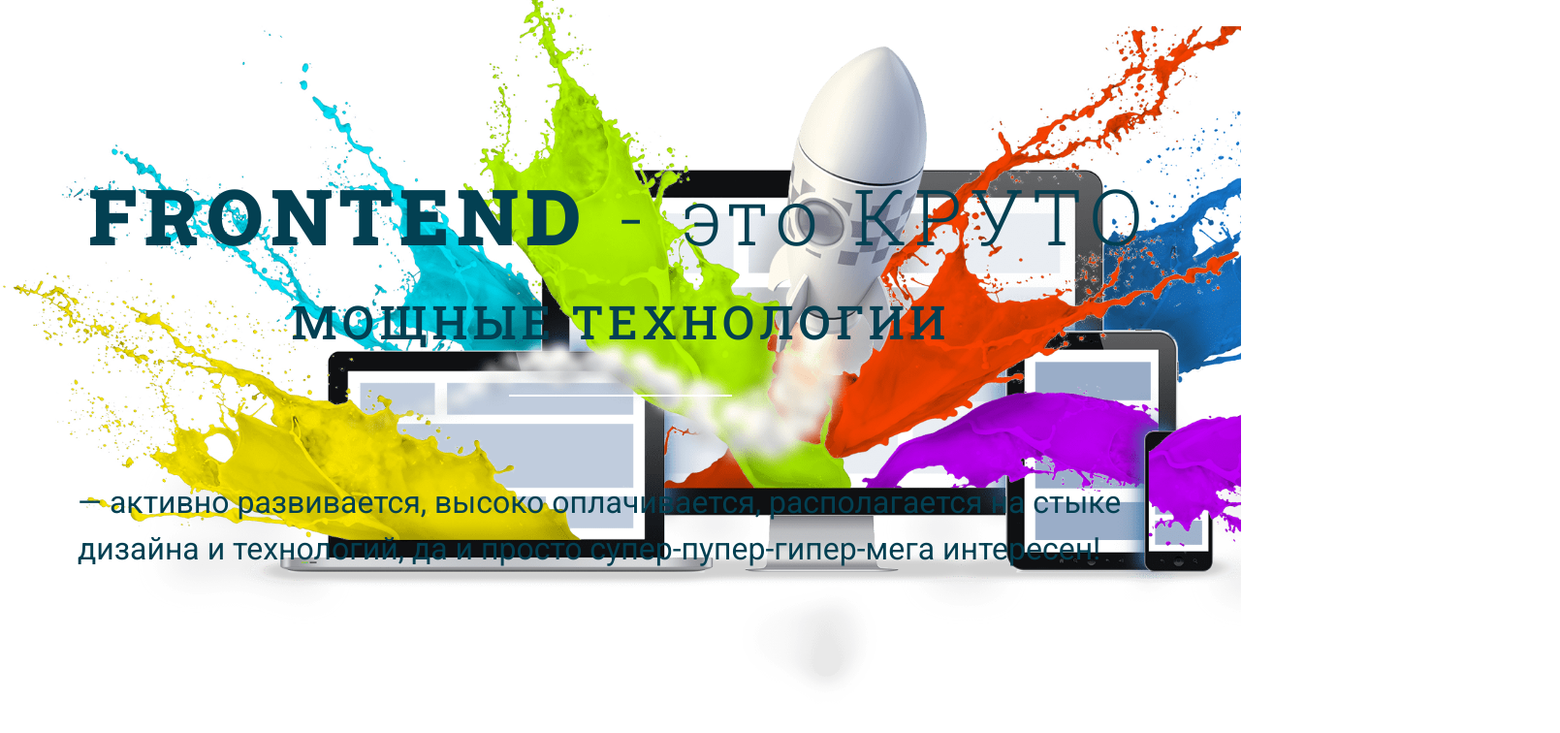
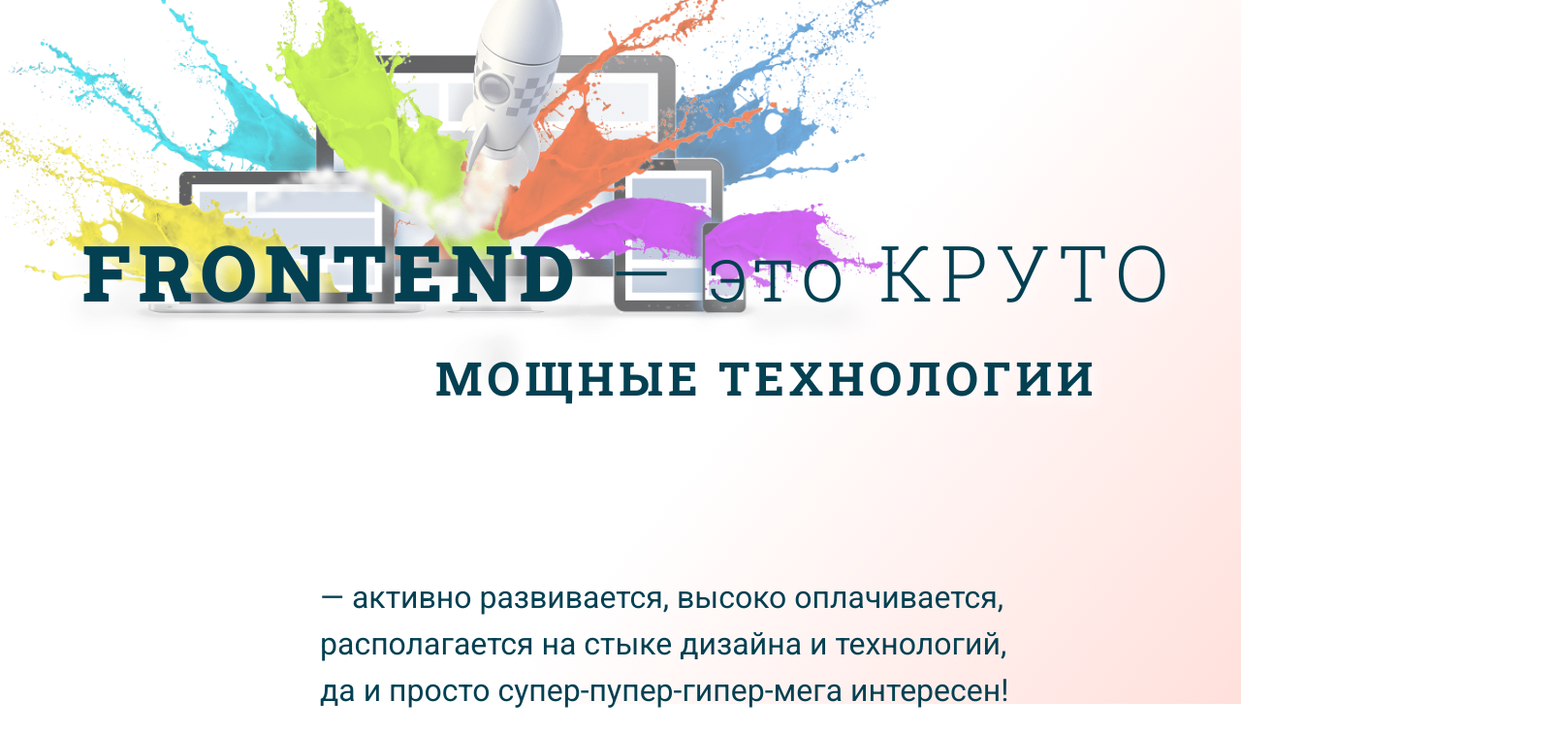
Before and after one commit to timoshevichaleks/simple-landing, a website: page index.html in a window 1280 px wide. Shown: the part 3274-4030 px from the top of the page at 97% size, 1609 px wide, since content can reach past the window. Before the commit the page ends 4000 px from the top, so only its background shows below. Drawn offline with nearby package versions, Linux system fonts and the light colour scheme.

Commit message:
добавил секцию frontend

```diff
--- a/assets/scss/sections/_frontend.scss
+++ b/assets/scss/sections/_frontend.scss
@@ -4,21 +4,21 @@
 
     min-height: 100vh;
 
-    background-image: url(../../assets/img/fe-logo.png);
-    background-position: left top;
-    background-size: cover;
+    background: url(../../assets/img/fe-logo.png) no-repeat (-10%) (-10%);
+    background-size: 75%;
     &__overlay {
       z-index: 1;
 
       min-height: 100vh;
-      // background: linear-gradient(130deg, darken(rgba($color-secondary-2-2, 0.7), 10) 0%, darken(rgba($color-secondary-2-4, 0.85), 8) 30%, darken(rgba($color-secondary-2-4, 0.8), 20) 100%);
+
+      background: linear-gradient(130deg, rgba($color-light, 0.3) 0%, lighten(rgba($color-primary-1, 0.4), 25) 60%, lighten(rgba($color-primary-1, 0.8), 16) 100%);
 
       @include abs-position;
     }
   }
   &-container {
     z-index: 2;
-    top: 230px;
+    top: 288px;
 
     max-width: 1200px;
     margin: auto;
@@ -28,25 +28,23 @@
   }
   &-content {
     display: flex;
-    align-items: center;
     flex-direction: column;
 
     width: 100%;
 
     color: $color-secondary-2-4;
     &__title {
-      margin: 0;
+      margin: 0 0 0 25px;
 
       letter-spacing: 0.1em;
+
+      text-shadow: 5px 5px 15px $color-light;
 
       font-family: $font-header;
       font-size: 5rem;
       span {
         font-weight: 300;
       }
-      // span:nth-of-type(1) {
-      //   font-size: 7rem;
-      // }
       span:nth-of-type(3) {
         text-transform: uppercase;
       }
@@ -60,52 +58,34 @@
       position: relative;
 
       display: flex;
-      align-items: center;
-      flex-direction: column;
 
       width: 100%;
       margin-top: 36px;
+      margin-left: 389px;
 
       letter-spacing: 0.1em;
       text-transform: uppercase;
 
+      text-shadow: 5px 5px 15px $color-light;
+
       font-family: $font-header;
       font-size: 3rem;
-      font-weight: 500;
+      font-weight: 700;
       span {
         display: block;
-      }
-      &::after {
-        position: absolute;
-        z-index: 10;
-        bottom: -50px;
-
-        width: 230px;
-        height: 2px;
-
-        content: "";
-
-        background-color: $color-light;
       }
     }
   }
   &-block {
-    display: flex;
+    margin-top: 155px;
+    padding: 20px;
+    &__text {
+      max-width: 750px;
+      margin-left: 250px;
 
-    max-width: 1200px;
-    margin-top: 125px;
-    padding: 20px;
-
-    gap: 70px;
-    &__image {
-      img {
-        width: 200px;
-      }
-    }
-    &__text {
       font-size: 2rem;
       p {
-        margin: -10px 0 0 0;
+        margin: 0;
 
         line-height: 1.5em;
       }
--- a/gulpfile.js
+++ b/gulpfile.js
@@ -85,7 +85,8 @@ async function sync() {
 
 function watchFiles() {
   syncInit();
-  watch(PATH.scssFiles, series(scss, scssMin));
+  // watch(PATH.scssFiles, series(scss, scssMin));
+  watch(PATH.scssFiles, scss);
   watch(PATH.htmlFiles, sync);
   watch(PATH.jsFiles, sync);
 };
--- a/index.html
+++ b/index.html
@@ -128,7 +128,7 @@
         <div class="frontend-content">
           <h2 class="frontend-content__title">
             <strong>frontend</strong>
-            <span> - </span>
+            <span> — </span>
             <span> это </span>
             <span>Круто</span>
           </h2>
```
Also changed, not shown: assets/css/style.css, assets/css/style.min.css (deleted).
